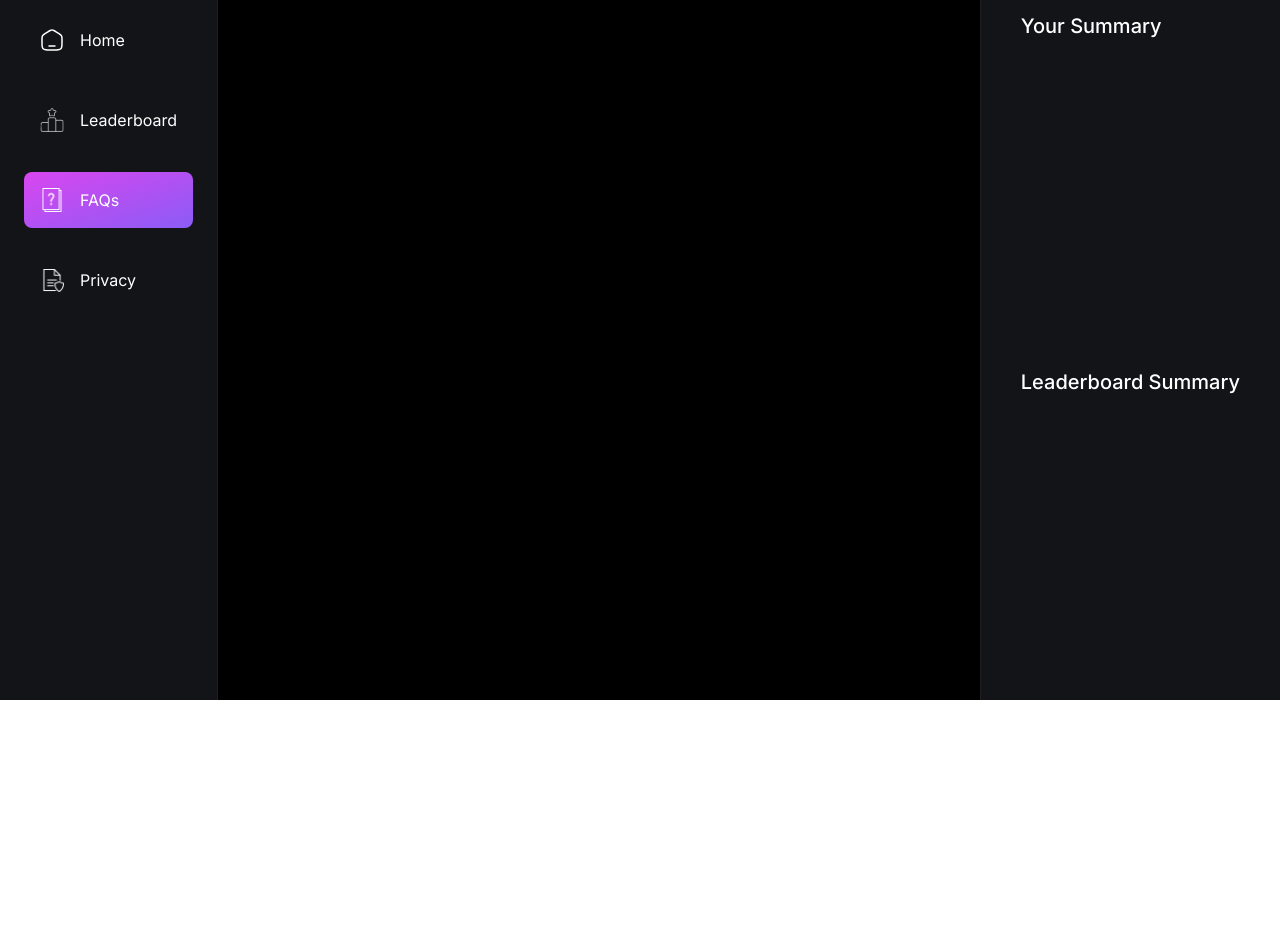
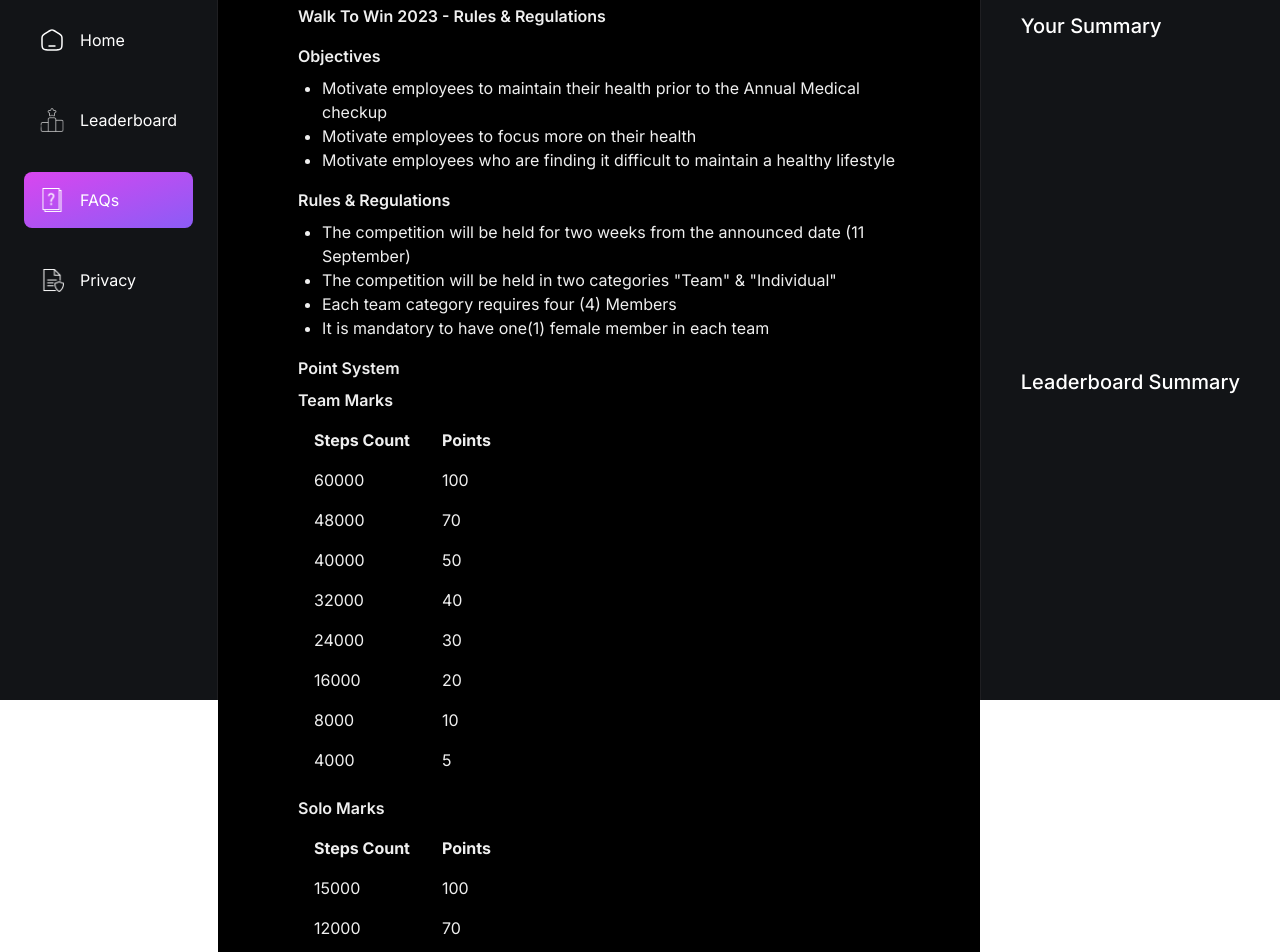
Before and after one commit to yasithfernando/walktowin2023, a Next.js app: page /faq in a window 1280 px wide. Shown: the part 100-1052 px from the top of the page. Before the commit the page ends 800 px from the top, so only its background shows below. Built offline with nearby package versions, Linux system fonts and the light colour scheme; no server answers.

Commit message:
production release

```diff
--- a/app/faq/page.tsx
+++ b/app/faq/page.tsx
@@ -1,8 +1,70 @@
+import { soloMarks, teamMarks } from "@/constants";
 
 async function Page(){
-   return(
-     <div className="text-light-2">FAQ</div>
-   )
+   return (
+    <div className="flex justify-center items-center p-4">
+      <div className="max-w-2xl mx-auto p-6 rounded-lg shadow text-light-2">
+        <h1 className="text-2xl font-semibold mb-4">Walk To Win 2023 - Rules & Regulations</h1>
+
+        <h2 className="text-xl font-semibold mb-2">Objectives</h2>
+        <ul className="list-disc pl-6 mb-4">
+          <li>Motivate employees to maintain their health prior to the Annual Medical checkup</li>
+          <li>Motivate employees to focus more on their health</li>
+          <li>Motivate employees who are finding it difficult to maintain a healthy lifestyle</li>
+        </ul>
+
+        <h2 className="text-xl font-semibold mb-2">Rules & Regulations</h2>
+        <ul className="list-disc pl-6 mb-4">
+          <li>The competition will be held for two weeks from the announced date (11 September)</li>
+          <li>The competition will be held in two categories "Team" & "Individual"</li>
+          <li>Each team category requires four (4) Members</li>
+          <li>It is mandatory to have one(1) female member in each team</li>
+          {/* Add more rules here */}
+        </ul>
+
+        <h2 className="text-xl font-semibold mb-2">Point System</h2>
+        <div className="mb-4">
+          <h3 className="text-lg font-semibold mb-2">Team Marks</h3>
+          <table className="table-auto">
+            <thead>
+              <tr>
+                <th className="px-4 py-2">Steps Count</th>
+                <th className="px-4 py-2">Points</th>
+              </tr>
+            </thead>
+            <tbody>
+              {teamMarks.map(([stepsCount, points], index) => (
+                <tr key={index}>
+                  <td className="px-4 py-2">{stepsCount}</td>
+                  <td className="px-4 py-2">{points}</td>
+                </tr>
+              ))}
+            </tbody>
+          </table>
+        </div>
+
+        <div className="mb-4">
+          <h3 className="text-lg font-semibold mb-2">Solo Marks</h3>
+          <table className="table-auto">
+            <thead>
+              <tr>
+                <th className="px-4 py-2">Steps Count</th>
+                <th className="px-4 py-2">Points</th>
+              </tr>
+            </thead>
+            <tbody>
+              {soloMarks.map(([stepsCount, points], index) => (
+                <tr key={index}>
+                  <td className="px-4 py-2">{stepsCount}</td>
+                  <td className="px-4 py-2">{points}</td>
+                </tr>
+              ))}
+            </tbody>
+          </table>
+        </div>
+      </div>
+    </div>
+  );
 }
 
 
--- a/components/leaderboards/TeamsLeaderboard.tsx
+++ b/components/leaderboards/TeamsLeaderboard.tsx
@@ -40,7 +40,7 @@ const TeamsLeaderboard = ()=>{
                         <div className="flex justify-center items-center rounded-full w-7 h-7 bg-gradient-to-tl from-violet-500 to-fuchsia-500 -mt-4">
                             <p className="text-light-2 text-body-bold">2</p>
                         </div>
-                        <h1 className="text-light-2 text-body-bold">{rankData[0].name.split(' ')[0]}</h1>
+                        <h1 className="text-light-2 text-body-bold">{rankData[1].name.split(' ')[0]}</h1>
                     </div>
                 </div>
 
@@ -62,7 +62,7 @@ const TeamsLeaderboard = ()=>{
                         <div className="flex justify-center items-center rounded-full w-7 h-7 bg-gradient-to-tl from-violet-500 to-fuchsia-500 -mt-4">
                             <p className="text-light-2 text-body-bold">3</p>
                         </div>
-                        <h1 className="text-light-2 text-body-bold">{rankData[0].name.split(' ')[0]}</h1>
+                        <h1 className="text-light-2 text-body-bold">{rankData[2].name.split(' ')[0]}</h1>
                     </div>
                 </div>
             </div>
@@ -76,7 +76,7 @@ const TeamsLeaderboard = ()=>{
             ): (<div></div>)} */}
             <div>
                 {rankData.map((player,index) => (
-                    <LeaderboardItem key={player._id} player={player} index={index}/>
+                    <LeaderboardItem key={player._id} player={player} index={index} isTeam={true}/>
                 ))}
             </div>
 
--- a/components/notifications/Notification.tsx
+++ b/components/notifications/Notification.tsx
@@ -6,9 +6,9 @@ interface Props {
 const Notification = ({notification}: any)=> {
     return(
         <div className=" text-center py-4 lg:px-4">
-            <div className="p-2 bg-sky-700 items-center text-indigo-100 leading-none rounded-full flex lg:inline-flex" role="alert">
-                <span className="flex rounded-full bg-sky-600 uppercase px-2 py-1 text-xs font-bold mr-3">Update</span>
-                <span className="font-semibold mr-2 text-left flex-auto">Hang On! {notification}</span>
+            <div className="p-2 bg-gradient-to-tr from-violet-500 to-fuchsia-500 items-center text-indigo-100 leading-none rounded-full flex lg:inline-flex" role="alert">
+                <span className="flex rounded-full bg-amber-500 uppercase px-2 py-1 text-xs font-bold mr-3">Warning</span>
+                <span className="font-semibold mr-2 text-left flex-auto">{notification}</span>
                 <svg className="fill-current opacity-75 h-4 w-4" xmlns="http://www.w3.org/2000/svg" viewBox="0 0 20 20"><path d="M12.95 10.707l.707-.707L8 4.343 6.586 5.757 10.828 10l-4.242 4.243L8 15.657l4.95-4.95z"/></svg>
             </div>
         </div>
--- a/constants/index.js
+++ b/constants/index.js
@@ -1,6 +1,11 @@
+// export const competitionDetails = {
+//   startDate: 1692037800000,
+//   endDate: 1694716200000,
+// };
+
 export const competitionDetails = {
-  startDate: 1692037800000,
-  endDate: 1694716200000,
+  startDate: 1694370600000,
+  endDate: 1695666600000,
 };
 
 export const apiURLs = {
@@ -86,7 +91,7 @@ export const instanceOne = [
   "ruvindaisuru91@gmail.com",
   "riswanm@gmail.com",
   "annegomrz03@gmail.com",
-  "Madhuwanthiaah@gmail.com",
+  "madhuwanthiaah@gmail.com",
   "dinuperera77@gmail.com",
   "dilshanattanayaka@gmail.com",
   "arjunamx@gmail.com",
@@ -102,7 +107,7 @@ export const instanceOne = [
   "buddhilanj@gmail.com",
   "manthi.perera@gmail.com",
   "oshadhw@gmail.com",
-  "Ilakkiyaavimal@gmail.com",
+  "ilakkiyaavimal@gmail.com",
   "fahrym.mywork@gmail.com",
   "sapasindusandeepa@gmail.com",
   "sachithsujeewa@gmail.com",
@@ -112,7 +117,7 @@ export const instanceOne = [
   "rolandsoh96@gmail.com",
   "ranukap@gmail.com",
   "deeni.ami7@gmail.com",
-  "Eeshaniiranadheera@gmail.com",
+  "eeshaniiranadheera@gmail.com",
   "manulapannilage@gmail.com",
   "shiyansirisena@gmail.com",
   "crystalvanburen96@gmail.com",
@@ -171,7 +176,7 @@ export const instanceOne = [
 export const instanceTwo = [
   "rashansamith88@gmail.com",
   "dmadhushan@gmail.com",
-  "Chamikara98@gmail.com",
+  "chamikara98@gmail.com",
   "ishrathraji8@gmail.com",
   "sumithur98@gmail.com",
   "thasundamiru@gmail.com",
@@ -212,3 +217,27 @@ export const instanceTwo = [
   "ishanyasith@gmail.com"
 
 ];
+
+
+
+export const teamMarks = [
+  [60000, 100],
+  [48000, 70],
+  [40000, 50],
+  [32000, 40],
+  [24000, 30],
+  [16000, 20],
+  [8000, 10],
+  [4000, 5],
+];
+
+export const soloMarks = [
+  [15000, 100],
+  [12000, 70],
+  [10000, 50],
+  [8000, 40],
+  [6000, 30],
+  [4000, 20],
+  [2000, 10],
+  [1000, 5],
+];
--- a/package.json
+++ b/package.json
@@ -12,6 +12,8 @@
     "@clerk/backend": "^0.27.0",
     "@clerk/nextjs": "^4.23.2",
     "@clerk/themes": "^1.7.5",
+    "@radix-ui/react-accordion": "^1.1.2",
+    "@radix-ui/react-icons": "^1.3.0",
     "@radix-ui/react-popover": "^1.0.6",
     "@types/node": "20.4.8",
     "@types/react": "18.2.19",
--- a/tailwind.config.ts
+++ b/tailwind.config.ts
@@ -8,6 +8,7 @@ module.exports = {
     "./src/**/*.{ts,tsx}",
   ],
   theme: {
+
     container: {
       center: true,
       padding: "2rem",
```
Also changed, not shown: components/cards/SummaryCard.tsx (+9 -2 lines), components/leaderboards/IndividualLeaderboard.tsx (+7 -5 lines), components/radix-ui/Accordion.tsx (added, +60 -0 lines), components/shared/LeaderboardItem.tsx (+110 -22 lines), 1 other file (tests, documents, lock files or other folders).
